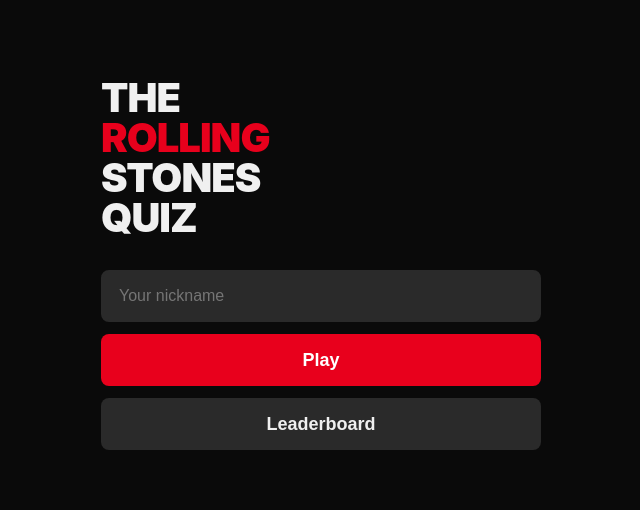
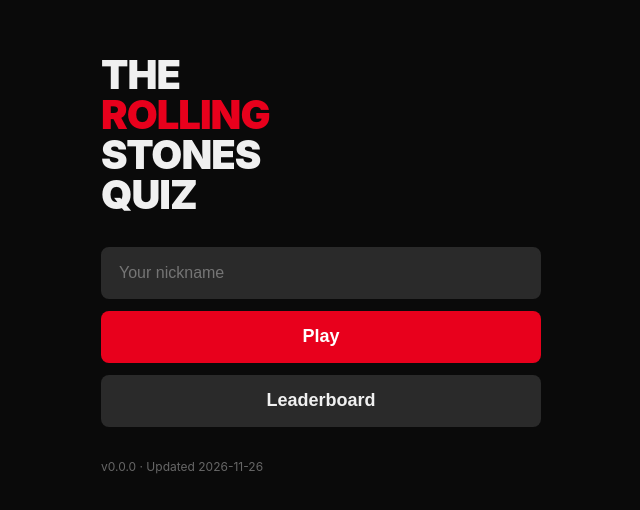
Before and after one commit to michaelskenney/keef1, a React (Vite) app: page / in a window 1280 px wide. Shown: the part 136-646 px from the top of the page, without its empty margins (319-959 px from the left). Built offline with nearby package versions, Linux system fonts and the light colour scheme; no server answers.

Commit message:
feat: show version and build date on HomeScreen

```diff
--- a/src/components/HomeScreen.tsx
+++ b/src/components/HomeScreen.tsx
@@ -38,6 +38,9 @@
           Leaderboard
         </button>
       </div>
+      <p style={{ fontSize: 12, opacity: 0.4, margin: 0 }}>
+        v{__APP_VERSION__} · Updated {__BUILD_DATE__}
+      </p>
     </div>
   )
 }
--- /dev/null
+++ b/src/globals.d.ts
@@ -0,0 +1,2 @@
+declare const __APP_VERSION__: string
+declare const __BUILD_DATE__: string
--- a/vite.config.ts
+++ b/vite.config.ts
@@ -1,8 +1,13 @@
 import { defineConfig } from 'vitest/config'
 import react from '@vitejs/plugin-react'
+import pkg from './package.json'
 
 export default defineConfig({
   plugins: [react()],
+  define: {
+    __APP_VERSION__: JSON.stringify(pkg.version),
+    __BUILD_DATE__: JSON.stringify(new Date().toISOString().split('T')[0]),
+  },
   test: {
     globals: true,
     environment: 'jsdom',
```
